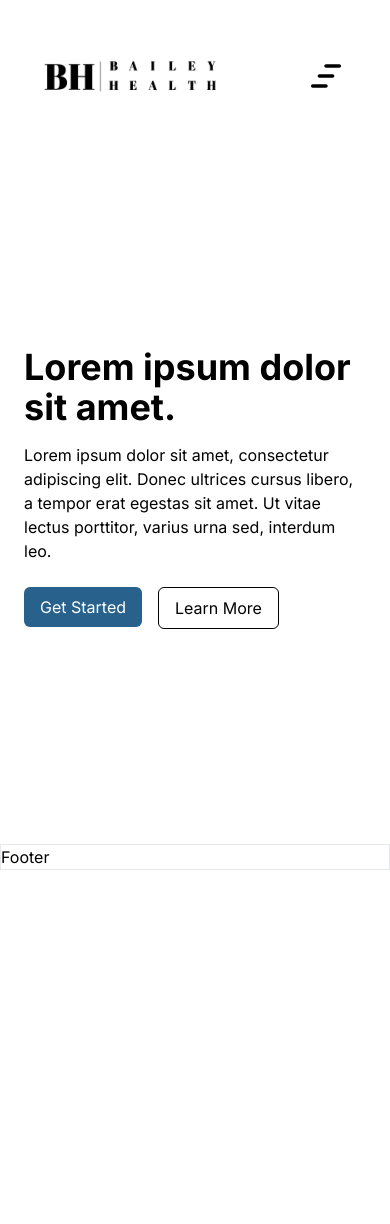
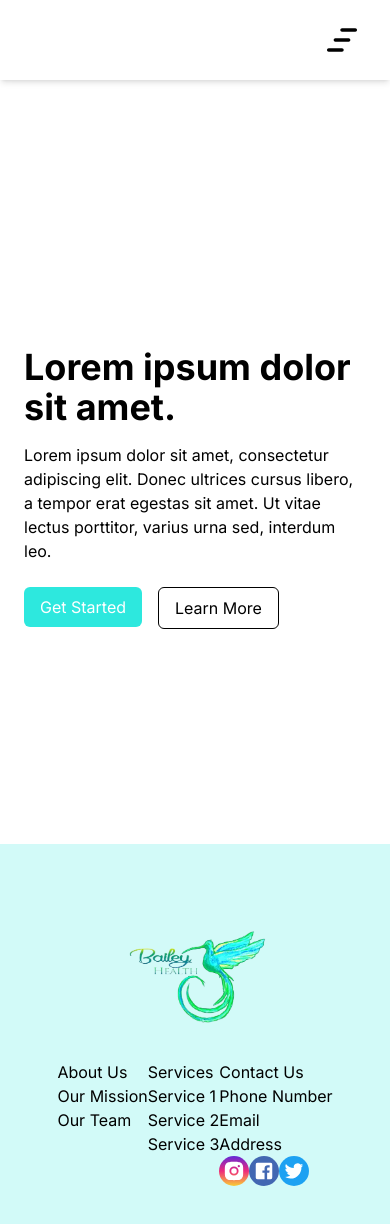
Before and after one commit to SaintsStudios/bailey-health-marketing-website, a Next.js app: page / in a window 390 px wide. Shown: the top 1224 px of the page. Before the commit the page ends 870 px from the top, so only its background shows below. Built offline with nearby package versions, Linux system fonts and the light colour scheme.

Commit message:
Update logo, breakpoints, and navbar styling

```diff
--- a/app/layout.tsx
+++ b/app/layout.tsx
@@ -1,8 +1,8 @@
 import type { Metadata } from 'next'
 import { Inter } from 'next/font/google'
 
+import Footer from '@/modules/components/ui/footer'
 import Navbar from '@/modules/components/ui/navbar'
-import Footer from '@/modules/components/ui/footer'
 
 import '@/styles/globals.css'
 
@@ -20,6 +20,7 @@ export default function RootLayout({
 }) {
   return (
     <html lang="en">
+      <meta name="viewport" content="width=device-width, initial-scale=1.0" />
       <body className={inter.className}>
         <Navbar />
         {children}
--- a/lib/constants/index.tsx
+++ b/lib/constants/index.tsx
@@ -2,7 +2,7 @@
 export enum Breakpoints {
   XS = 0,
   SM = 576,
-  MD = 768,
+  MD = 850,
   LG = 992,
   XL = 1200,
 }
--- a/modules/components/ui/footer.tsx
+++ b/modules/components/ui/footer.tsx
@@ -1,8 +1,66 @@
+import clsx from 'clsx'
+import Image from 'next/image'
+import {
+  RiFacebookBoxFill,
+  RiInstagramFill,
+  RiTwitterFill,
+} from 'react-icons/ri'
+
 function Footer() {
   return (
-    <div className="border">
-      <p>Footer</p>
-    </div>
+    <footer className="flex h-96 flex-col items-center justify-evenly bg-primary-50 p-8 lg:flex-row">
+      <div className="w-1/2">
+        <Image
+          src={'/logos/logo.png'}
+          width={300}
+          height={50}
+          alt="Bailey Health Logo"
+        />
+      </div>
+
+      <div className="flex flex-row ">
+        <div className="flex flex-col">
+          <h2>About Us</h2>
+          <p>Our Mission</p>
+          <p>Our Team</p>
+        </div>
+        <div className="flex flex-col">
+          <h2>Services</h2>
+          <p>Service 1</p>
+          <p>Service 2</p>
+          <p>Service 3</p>
+        </div>
+        <div className="flex flex-col">
+          <h2>Contact Us</h2>
+          <p>Phone Number</p>
+          <p>Email</p>
+          <p>Address</p>
+          <div className="flex flex-row">
+            <RiInstagramFill
+              color="white"
+              className={clsx(
+                'rounded-full bg-gradient-to-b from-[#6228d7] via-[#ee2a7b] to-[#f9ce34]',
+                'cursor-pointer p-1 text-3xl transition-all duration-300 hover:scale-110'
+              )}
+            />
+            <RiFacebookBoxFill
+              color="white"
+              className={clsx(
+                'rounded-full bg-[#4267B2] p-1 text-3xl',
+                'cursor-pointer transition-all duration-300 hover:scale-110'
+              )}
+            />
+            <RiTwitterFill
+              color="white"
+              className={clsx(
+                'rounded-full bg-[#1DA1F2] p-1 text-2xl text-3xl',
+                'cursor-pointer transition-all duration-300 hover:scale-110'
+              )}
+            />
+          </div>
+        </div>
+      </div>
+    </footer>
   )
 }
 
--- a/modules/components/ui/navbar.tsx
+++ b/modules/components/ui/navbar.tsx
@@ -67,13 +67,13 @@ function Navbar() {
   const { width } = useScreenDimensions()
 
   return (
-    <nav className="fixed z-50 flex w-full flex-row items-center p-8">
-      <Image
-        src={'/logos/logo.png'}
-        width={200}
-        height={50}
-        alt="Bailey Health Logo"
-      />
+    <nav
+      className={clsx(
+        'fixed z-50 flex w-full flex-row items-center px-4 py-2',
+        'bg-white shadow-md'
+      )}
+    >
+
       {width > Breakpoints.MD && width !== 0 && <DesktopMenu />}
       {width <= Breakpoints.MD && width !== 0 && (
         <div
--- a/modules/landing/components/hero/index.tsx
+++ b/modules/landing/components/hero/index.tsx
@@ -1,14 +1,49 @@
 import clsx from 'clsx'
 import Image from 'next/image'
-
-import useScreenDimensions from '@/hooks/useDimensions'
-import { Breakpoints } from '@/lib/constants'
-import Button from '@/modules/components/common/button'
 import {
   RiFacebookBoxFill,
   RiInstagramFill,
   RiTwitterFill,
 } from 'react-icons/ri'
+
+import useScreenDimensions from '@/hooks/useDimensions'
+import { Breakpoints } from '@/lib/constants'
+import Button from '@/modules/components/common/button'
+
+function InfoCard() {
+  return (
+    <div className="absolute left-10 top-10 h-40 w-80 rounded-sm bg-secondary-200/80 px-4 py-6">
+      <h2 className="text-lg font-bold">Have Questions?</h2>
+      <h1 className="text-xl font-bold">Call Us {'(000) 123-1234'}</h1>
+
+      <div className="my-4 h-0.5 w-full rounded-lg bg-secondary-100" />
+
+      <div className="flex flex-row items-center justify-evenly">
+        <RiInstagramFill
+          color="white"
+          className={clsx(
+            'rounded-full bg-gradient-to-b from-[#6228d7] via-[#ee2a7b] to-[#f9ce34]',
+            'cursor-pointer p-1 text-3xl transition-all duration-300 hover:scale-110'
+          )}
+        />
+        <RiFacebookBoxFill
+          color="white"
+          className={clsx(
+            'rounded-full bg-[#4267B2] p-1 text-3xl',
+            'cursor-pointer transition-all duration-300 hover:scale-110'
+          )}
+        />
+        <RiTwitterFill
+          color="white"
+          className={clsx(
+            'rounded-full bg-[#1DA1F2] p-1 text-2xl text-3xl',
+            'cursor-pointer transition-all duration-300 hover:scale-110'
+          )}
+        />
+      </div>
+    </div>
+  )
+}
 
 function Hero() {
   const { width } = useScreenDimensions()
@@ -20,11 +55,7 @@ function Hero() {
   const headerText = 'text-4xl font-bold my-4'
 
   return (
-    <div
-      className={clsx(
-        'flex h-[100svh] w-full items-end justify-between'
-      )}
-    >
+    <div className={clsx('flex h-[100svh] w-full items-end justify-between')}>
       <div className={clsx(contentContainer, 'items-start justify-center p-6')}>
         <div className={clsx('flex max-w-lg flex-col items-start')}>
           <h1 className={headerText}>Lorem ipsum dolor sit amet.</h1>
@@ -49,6 +80,8 @@ function Hero() {
             Learn More
           </Button>
         </div>
+
+        {/* {width < Breakpoints.LG && <InfoCard />} */}
       </div>
 
       {width > Breakpoints.MD && (
@@ -61,36 +94,7 @@ function Hero() {
             className="h-auto"
           />
 
-          <div className="absolute left-10 top-10 h-40 w-80 rounded-sm bg-secondary-200/80 px-4 py-6">
-            <h2 className="text-lg font-bold">Have Questions?</h2>
-            <h1 className="text-xl font-bold">Call Us {'(000) 123-1234'}</h1>
-
-            <div className="my-4 h-0.5 w-full rounded-lg bg-secondary-100" />
-
-            <div className="flex flex-row items-center justify-evenly">
-              <RiInstagramFill
-                color="white"
-                className={clsx(
-                  'rounded-full bg-gradient-to-b from-[#6228d7] via-[#ee2a7b] to-[#f9ce34]',
-                  'cursor-pointer p-1 text-3xl transition-all duration-300 hover:scale-110'
-                )}
-              />
-              <RiFacebookBoxFill
-                color="white"
-                className={clsx(
-                  'rounded-full bg-[#4267B2] p-1 text-3xl',
-                  'cursor-pointer transition-all duration-300 hover:scale-110'
-                )}
-              />
-              <RiTwitterFill
-                color="white"
-                className={clsx(
-                  'rounded-full bg-[#1DA1F2] p-1 text-2xl text-3xl',
-                  'cursor-pointer transition-all duration-300 hover:scale-110'
-                )}
-              />
-            </div>
-          </div>
+          <InfoCard />
         </div>
       )}
     </div>
--- a/tailwind.config.ts
+++ b/tailwind.config.ts
@@ -5,42 +5,48 @@ const colors = {
   ...defaultColors,
   ...{
     primary: {
-      50: '#9AC4E2',
-      100: '#8ABADD',
-      200: '#6AA8D4',
-      300: '#4B95CB',
-      400: '#3581B8',
-      500: '#28628C',
-      600: '#1C4461',
-      700: '#0F2535',
-      800: '#03070A',
+      50: '#D2FAF8',
+      100: '#C0F8F5',
+      200: '#9BF4EF',
+      300: '#77F0EA',
+      400: '#52ECE4',
+      500: '#2DE8DE',
+      600: '#16C7BE',
+      700: '#10958D',
+      800: '#0B625D',
+      900: '#052F2D',
+      950: '#021615',
     },
     secondary: {
-      100: '#FFF9F6',
-      200: '#FEE1CE',
-      300: '#FDC8A6',
-      400: '#FCB07E',
-      500: '#FB8E47',
-      600: '#F96D10',
-      700: '#CD5405',
-      800: '#963E03',
-      900: '#5F2702',
-      950: '#441C02',
+      50: '#9CF4C4',
+      100: '#8AF2B9',
+      200: '#65EEA4',
+      300: '#40E98E',
+      400: '#1CE578',
+      500: '#16C265',
+      600: '#10904B',
+      700: '#0B5D31',
+      800: '#052B16',
     },
     alt: {
-      300: '#F1F3EE',
-      400: '#DEE2D6',
-      500: '#C4CBB5',
-      600: '#A9B494',
-      700: '#8F9C73',
-      800: '#727E59',
-      900: '#545D42',
-      950: '#454D36',
+      300: '#FDFEE5',
+      400: '#FBFCBD',
+      500: '#F9FB96',
+      600: '#F6F960',
+      700: '#F3F72A',
+      800: '#DCE009',
+      900: '#A7AA06',
+      950: '#8C8F05',
     },
     tertiary: {
-      300: '#FEFEFE',
-      400: '#EBE9E9',
-      500: '#D0CCCC',
+      50: '#A8B3B6',
+      100: '#9DA9AC',
+      200: '#87969A',
+      300: '#718286',
+      400: '#5F6C70',
+      500: '#4C575A',
+      600: '#323A3C',
+      700: '#191C1D',
     },
   },
 }
```
Also changed, not shown: public/logos/logo.png.
